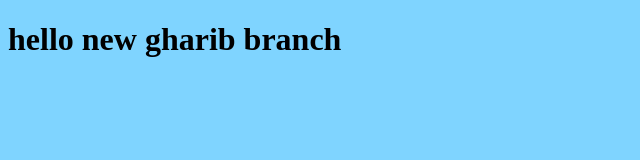
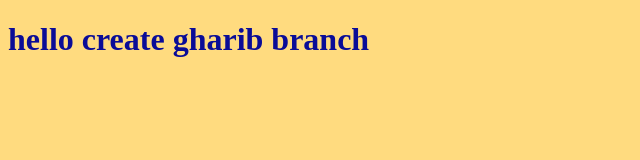
Before and after one commit to gharib196702/myproject, a plain HTML site: page index.html in a window 1280 px wide. Shown: the whole page, without its empty margins (0-640 px from the left). Drawn offline with Linux system fonts and the light colour scheme.

Commit message:
update in brach gharib

```diff
--- a/index.html
+++ b/index.html
@@ -7,7 +7,7 @@
   <link rel="stylesheet" href="style.css">
 </head>
 <body>
-  <h1>hello new gharib branch</h1>
+  <h1>hello create gharib branch</h1>
 
   <script src="app.js"></script>
 </body>
--- a/style.css
+++ b/style.css
@@ -1,6 +1,6 @@
 h1{
-  color:black
+  color:rgb(10, 12, 151)
 }
 body{
-  background: rgb(127, 212, 255);
+  background: rgb(255, 219, 127);
 }
```
